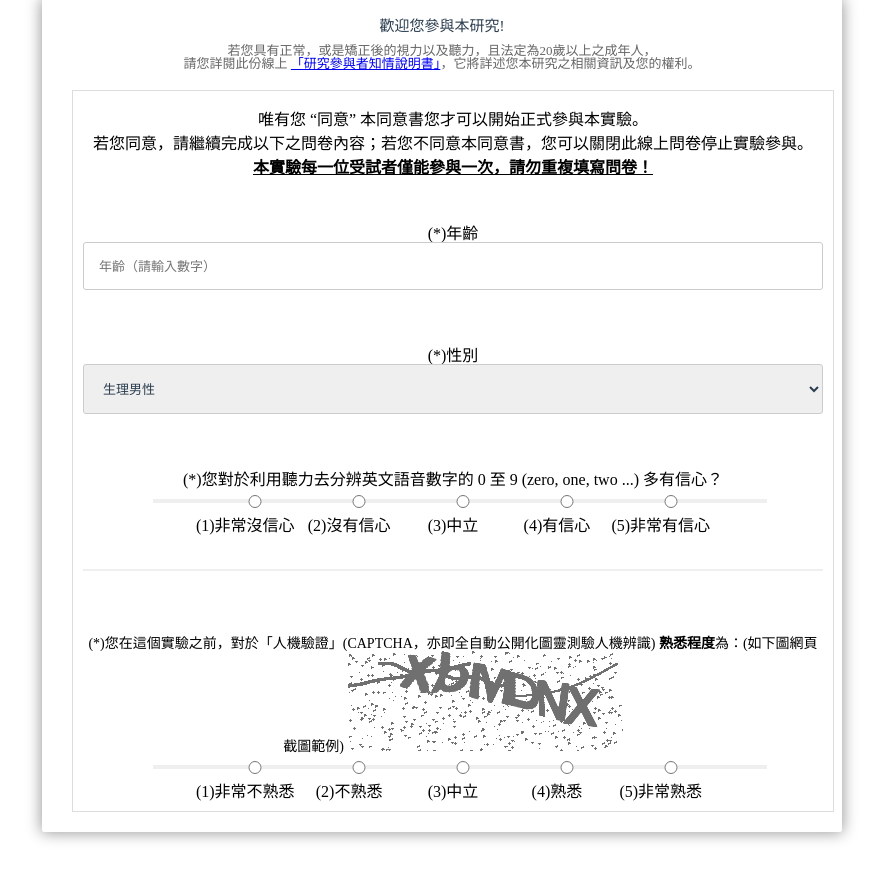
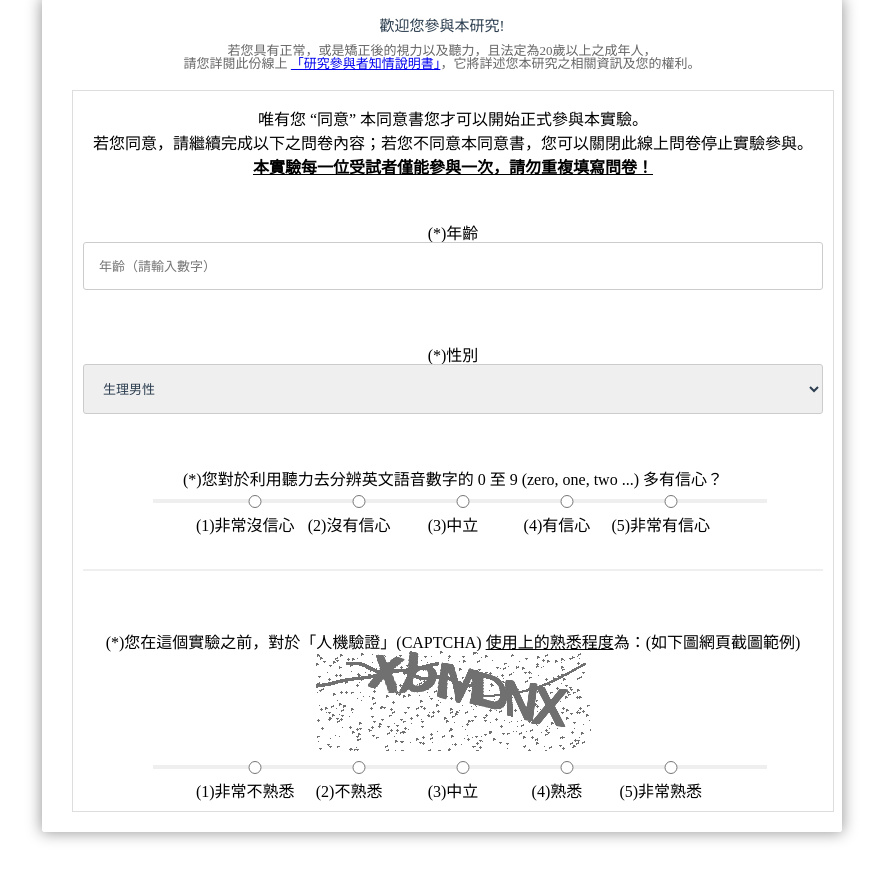
Before and after one commit to rueichechang/advCAPTCHA, a Flask app: page / in a window 1280 px wide. Shown: the part 115-996 px from the top of the page, without its empty margins (198-1081 px from the left). Run offline with Flask 2, Linux system fonts and the light colour scheme; some libraries are stand-ins or nearby versions.

Commit message:
update index

```diff
--- a/templates/index.html
+++ b/templates/index.html
@@ -89,7 +89,7 @@
           </ul>
 
           <br><br><br><br>
-          <label for="familiaritycaptcha" style="font-size: 14px;">(*)您在這個實驗之前，對於「人機驗證」(CAPTCHA，亦即全自動公開化圖靈測驗人機辨識) <b style="font-weight: bold;">熟悉程度</b>為：(如下圖網頁截圖範例)</label>
+          <label for="familiaritycaptcha">(*)您在這個實驗之前，對於「人機驗證」(CAPTCHA) <u>使用上的熟悉程度</u>為：(如下圖網頁截圖範例)</label>
           <img src="../static/images/captcha_ex.png" with="600" heigh="400" alt="captcha example, answer is xbMDNX">
           <!-- <input type="number" id="familiaritycaptcha" name="familiaritycaptcha" placeholder="請輸入數字 1-5（1: 非常沒信心 - 5: 非常有信心）"required/> -->
           <ul class='likert'>
@@ -116,7 +116,7 @@
           </ul>
 
           <br><br><br><br>
-          <label for="familiarityaudio">(*)您在這個實驗之前，對於「語音版本的」人機驗證 (Audio CAPTCHA) <b style="font-weight: bold;">熟悉程度為</b>： (下圖為網頁截圖之範例：題目會要求您點擊播放鍵，撥出語音版本之人機驗證題目，並請您輸入聽到的數字及英文字母；可參閱: <a href="https://www.phpcaptcha.org/try-securimage/">https://www.phpcaptcha.org/try-securimage/</a> 中的第一個例子)
+          <label for="familiarityaudio">(*)您在這個實驗之前，對於「語音版本的」人機驗證 (Audio CAPTCHA) <u>使用上的熟悉程度</u>： (下圖為網頁截圖之範例：題目會要求您點擊播放鍵，撥出語音版本之人機驗證題目，並請您輸入聽到的數字及英文字母；可參閱: <a href="https://www.phpcaptcha.org/try-securimage/">https://www.phpcaptcha.org/try-securimage/</a> 中的第一個例子)
           </label>
           <img src="../static/images/audio_captcha_ex.png" with="600" heigh="400" alt="captcha example, answer is xbMDNX">
           <!-- <input type="number" id="familiarityaudio" name="familiarityaudio" placeholder="請輸入數字 1-5（1: 非常沒信心 - 5: 非常有信心）"required/> -->
```
